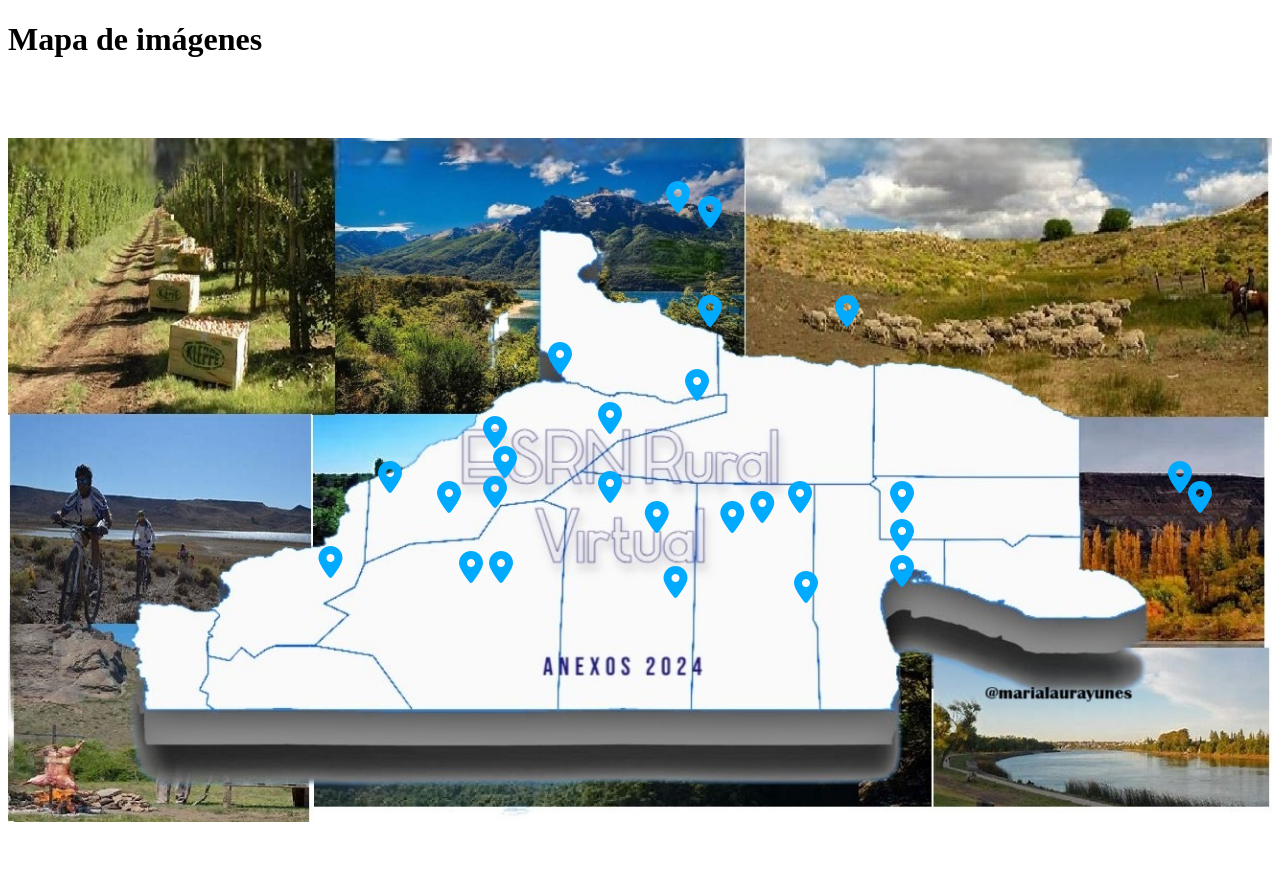
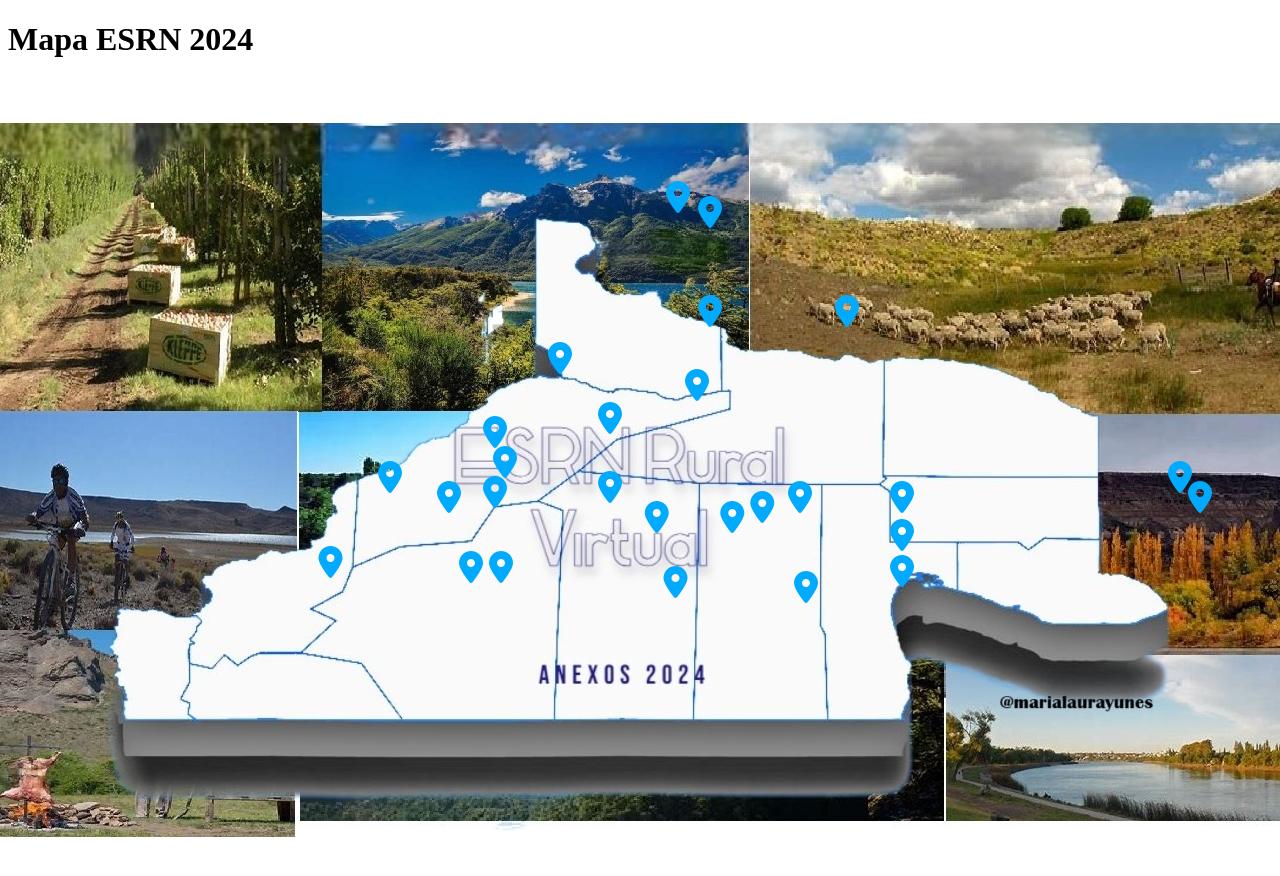
Before and after one commit to MLYGIT/gitmapa, a plain HTML site: page index.html in a window 1280 px wide. Drawn offline with Linux system fonts and the light colour scheme.

Commit message:
Update index.html
A

```diff
--- a/index.html
+++ b/index.html
@@ -8,9 +8,10 @@
     <link rel="stylesheet" href="https://cdnjs.cloudflare.com/ajax/libs/font-awesome/6.0.0-beta3/css/all.min.css">
 </head>
 <body>
-    <h1>Mapa de imágenes</h1>
+    <h1>Mapa ESRN 2024 </h1>
     <div class="map-container">
-        <img src="paisaje (1).jpg" alt="Mapa interactivo" usemap="#mapa-interactivo" id="mapa-img">
+       <img src="paisaje (1).jpg" alt="Mapa interactivo" usemap="#mapa-interactivo" style="margin-top: 20px; margin-bottom: 20px;">
+
 
         <!-- Íconos para Valle Verde y otros lugares -->
         <a href="https://es.wikipedia.org/wiki/Valle_Verde" class="icon" style="left: 658.00px; top: 100.60px;" data-title="Valle Verde">
```
